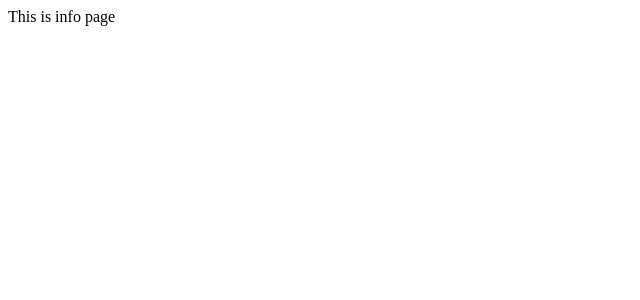
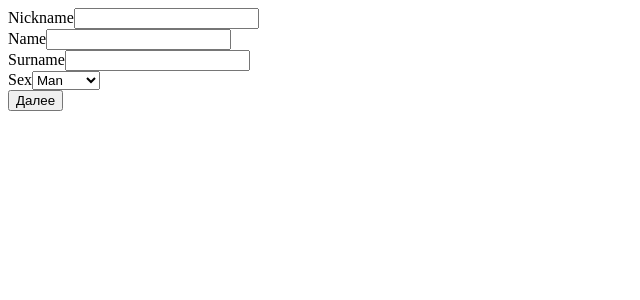
Before and after one commit to 3Noleve/MultistepForm, a Next.js app: page /info in a window 1280 px wide. Shown: the top 300 px of the page, without its empty margins (0-640 px from the left). Built offline with nearby package versions, Linux system fonts and the light colour scheme.

Commit message:
feat: Add main logic for InfoPage

```diff
--- a/src/app/(forms)/info/page.tsx
+++ b/src/app/(forms)/info/page.tsx
@@ -1,7 +1,84 @@
-import React from 'react';
+'use client';
+
+import { yupResolver } from '@hookform/resolvers/yup';
+import { useState } from 'react';
+import { useForm } from 'react-hook-form';
+import { InfoFormInputs } from '~/app/types/InfoFormInputs';
+import { infoSchema } from '~/app/utils/schemas';
 
 const page = () => {
-  return <div>This is info page</div>;
+  const [nickname, setNickname] = useState('');
+  const [name, setName] = useState('');
+  const [surName, setSurName] = useState('');
+  const [sex, setSex] = useState('');
+
+  const {
+    register,
+    handleSubmit,
+    formState: { errors },
+  } = useForm<InfoFormInputs>({ resolver: yupResolver(infoSchema) });
+
+  const onSubmit = (data: InfoFormInputs) => {
+    console.log(data);
+  };
+
+  const handleNicknameChange = (e: React.ChangeEvent<HTMLInputElement>) => {
+    setNickname(e.target.value);
+  };
+
+  return (
+    <div>
+      <form onSubmit={handleSubmit(onSubmit)}>
+        <div>
+          <label htmlFor="nickname">Nickname</label>
+
+          <input
+            type="text"
+            id="field-nickname"
+            value={nickname}
+            {...register('nickname')}
+            onChange={handleNicknameChange}
+            required
+          />
+
+          {errors.nickname && errors.nickname.message}
+        </div>
+
+        <div>
+          <label htmlFor="name">Name</label>
+
+          <input type="text" id="field-name" {...register('name')} required />
+
+          {errors.name && errors.name.message}
+        </div>
+
+        <div>
+          <label htmlFor="surname">Surname</label>
+
+          <input type="text" id="field-surname" {...register('surname')} required />
+
+          {errors.surname && errors.surname.message}
+        </div>
+
+        <div>
+          <label htmlFor="sex">Sex</label>
+
+          <select id="field-sex" {...register('sex')} required>
+            <option value="man" id="field-sex-option-man">
+              Man
+            </option>
+            <option value="woman" id="field-sex-option-woman">
+              Woman
+            </option>
+          </select>
+
+          {errors.sex && errors.sex.message}
+        </div>
+
+        <button type="submit">Далее</button>
+      </form>
+    </div>
+  );
 };
 
 export default page;
--- /dev/null
+++ b/src/app/types/InfoFormInputs.ts
@@ -0,0 +1,6 @@
+export interface InfoFormInputs {
+  nickname: string;
+  name: string;
+  surname: string;
+  sex: string[];
+}
--- /dev/null
+++ b/src/app/utils/schemas/index.ts
@@ -0,0 +1,2 @@
+export * from '~/app/utils/schemas/info.schema';
+export * from '~/app/utils/schemas/user.schema';
--- /dev/null
+++ b/src/app/utils/schemas/info.schema.ts
@@ -0,0 +1,18 @@
+import * as Yup from 'yup';
+
+export const infoSchema = Yup.object({
+  nickname: Yup.string()
+    .max(30, 'Must be 30 characters or less')
+    .matches(/^[a-zA-Zа-яА-Я0-9 ]+$/, 'Only letters and digits are allowed')
+    .required('Nickname is required'),
+  name: Yup.string()
+    .max(50, 'Must be 50 characters or less')
+    .matches(/^[a-zA-Zа-яА-Я ]+$/, 'Only letters are allowed')
+    .required('Name is required'),
+  surname: Yup.string()
+    .max(50, 'Must be 50 characters or less')
+    .matches(/^[a-zA-Zа-яА-Я ]+$/, 'Only letters are allowed')
+    .required('Surname is required'),
+
+  sex: Yup.mixed().oneOf(['man', 'woman'], 'Invalid value').required('Gender is required'),
+});
```
Also changed, not shown: src/app/user/page.tsx (+5 -13 lines), src/app/utils/schemas/user.schema.ts (renamed from src/app/utils/schemas/user.ts).
